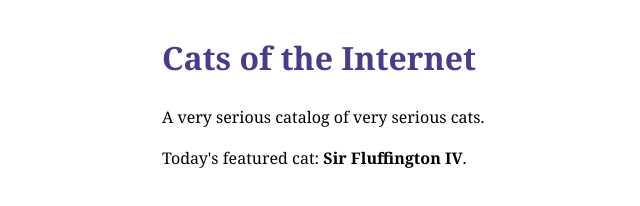
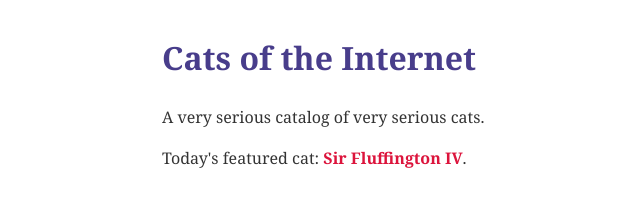
Before and after one commit to IOsinnii/git-git-hurra, a plain HTML site: page index.html in a window 1280 px wide. Shown: the whole page, without its empty margins (158-798 px from the left). Drawn offline with Linux system fonts and the light colour scheme.

Commit message:
Style paragraphs and highlighted text

```diff
--- a/style.css
+++ b/style.css
@@ -8,3 +8,11 @@ body {
 h1 {
   color: darkslateblue;
 }
+
+p {
+  color: #333;
+}
+
+strong {
+  color: crimson;
+}
```
